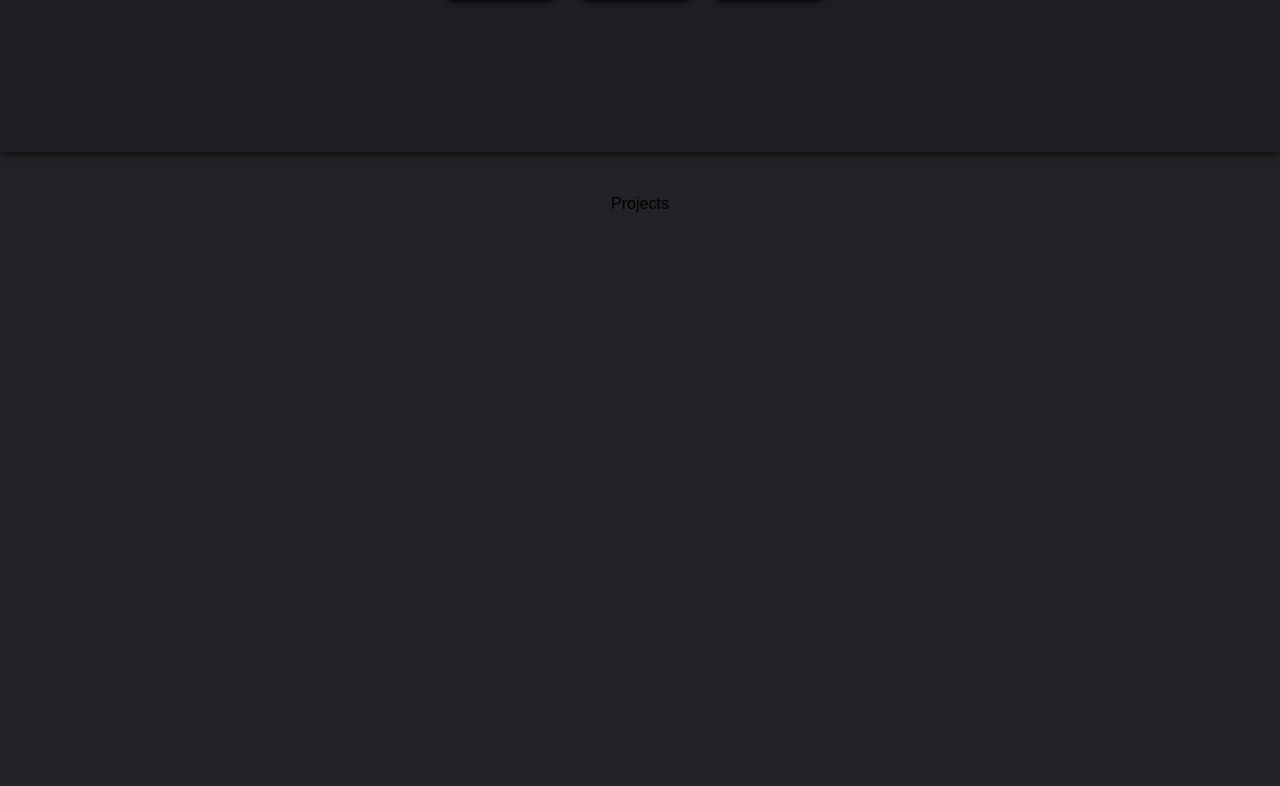
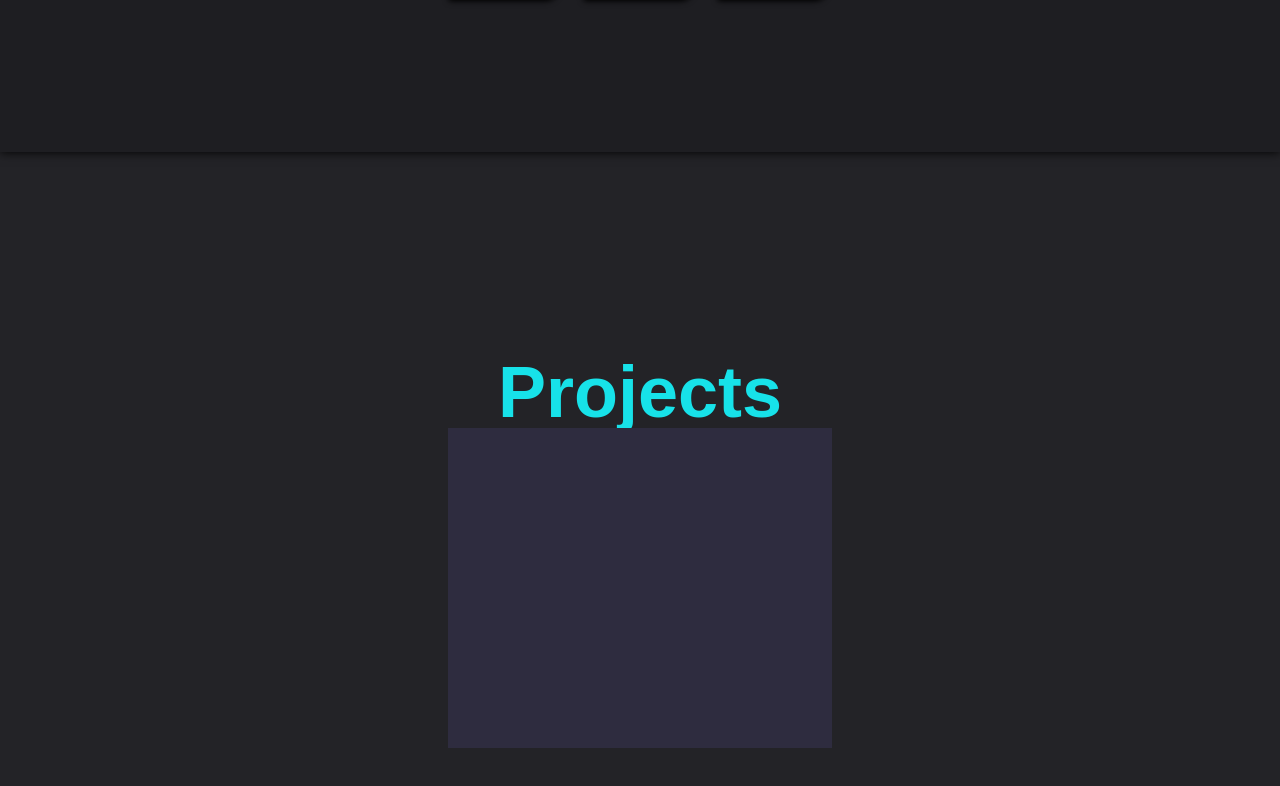
Before and after one commit to ByakkoLord/MyPortfolio, a React (Create React App) app: page / in a window 1280 px wide. Shown: the part 1448-2234 px from the top of the page. Built offline with nearby package versions, Linux system fonts and the light colour scheme.

Commit message:
Initializing Projects

```diff
--- a/src/App.js
+++ b/src/App.js
@@ -1,12 +1,10 @@
-import { useEffect } from 'react';
 import Header from './components/Header.js'
 import Technologies from './components/Technologies.js'
 import TailwindLogo from './assets/tailwind.png'
+import Projects from './components/Projects.js'
 
 function App() {
-    useEffect(() => {
-      document.title = 'MyPortfolio'
-    })
+
   return (
     <div className="App overflow-x-hidden">
       <Header/>
@@ -31,21 +29,26 @@ function App() {
             <Technologies name='CSS3' icon='fa-brands fa-css3-alt tech'/>
             <Technologies name='JavaScript' icon='fa-brands fa-square-js tech'/>
             <Technologies name='ReactJs' icon='fa-brands fa-react tech'/>
-            <div className="flex toolactive justify-center items-center w-28 h-28 quaternaryColor shadow-md shadow-black roundedPers1">
+            <div className="flex toolactive hover:scale-110 transition-all hover:cursor-pointer justify-center items-center w-28 h-28 quaternaryColor shadow-md shadow-black roundedPers1">
               <img src={TailwindLogo} className='w-72' alt='TailwindCSS'/>
               <span className="tooltip items-center pl-4 pr-4 h-11  bg-slate-600 text-white rounded-xl">TailwindCSS</span>
             </div>
             <Technologies name='Git' icon='fa-brands fa-git-alt tech'/>
-            <Technologies name='In Progress' icon='fa-brands fa-question tech'/>
-            <Technologies name='In Progress' icon='fa-brands fa-question tech'/>
-            <Technologies name='In Progress' icon='fa-brands fa-question tech'/>
+            <Technologies name='Learning' icon='fa-brands fa-question tech'/>
+            <Technologies name='Learning' icon='fa-brands fa-question tech'/>
+            <Technologies name='Learning' icon='fa-brands fa-question tech'/>
           </section>
           <section>
 
           </section>
       </section>
-      <section id='Projects' className='flex justify-center overflow-hidden w-full h-screen p-10'>
-        <h1>Projects</h1>
+      <section id='Projects' className='flex justify-center items-center flex-col overflow-hidden w-full h-screen p-10'>
+        <h1 className='text-7xl primaryColor text-center font-extrabold'>Projects</h1>
+        <article id='ArtProjects' className='flex flex-col p-5 w-96 h-80 quaternaryColor'>
+
+            <Projects/>
+
+        </article>
       </section>
     </div>
 
--- /dev/null
+++ b/src/components/Projects.js
@@ -0,0 +1,9 @@
+function Projects(){
+    return(
+        <>
+
+        </>
+    )
+}
+
+export default Projects
--- a/src/components/Technologies.js
+++ b/src/components/Technologies.js
@@ -1,7 +1,7 @@
 function Technologies({icon, name}) {
     return(
         <>
-         <div className="toolactive hover:cursor-pointer flex justify-center items-center w-28 h-28 quaternaryColor shadow-md shadow-black roundedPers1">
+         <div className="toolactive hover:cursor-pointer hover:scale-110 transition-all flex justify-center items-center w-28 h-28 quaternaryColor shadow-md shadow-black roundedPers1">
             <i className={icon}/>
             <span className="tooltip items-center pl-4 pr-4 h-11  bg-slate-600 text-white rounded-xl">{name}</span>
          </div>
```
